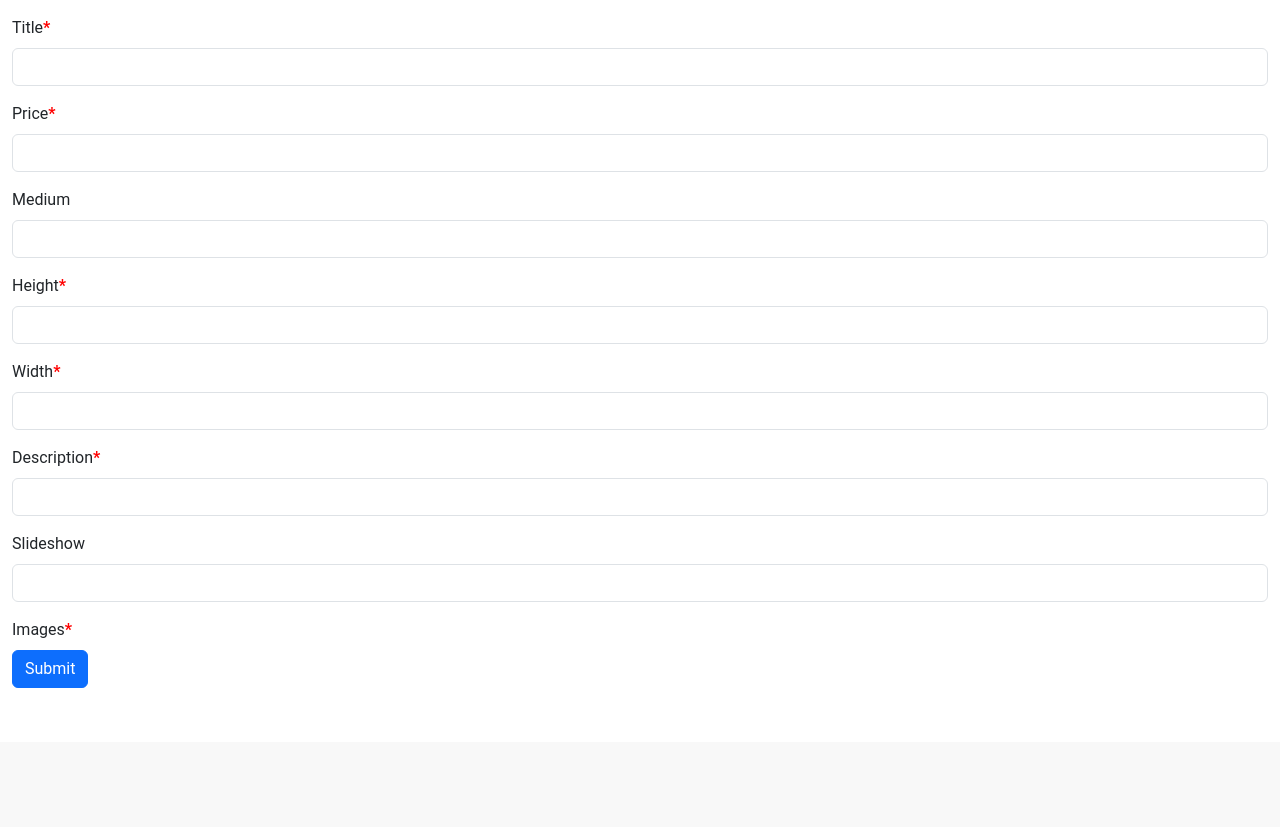
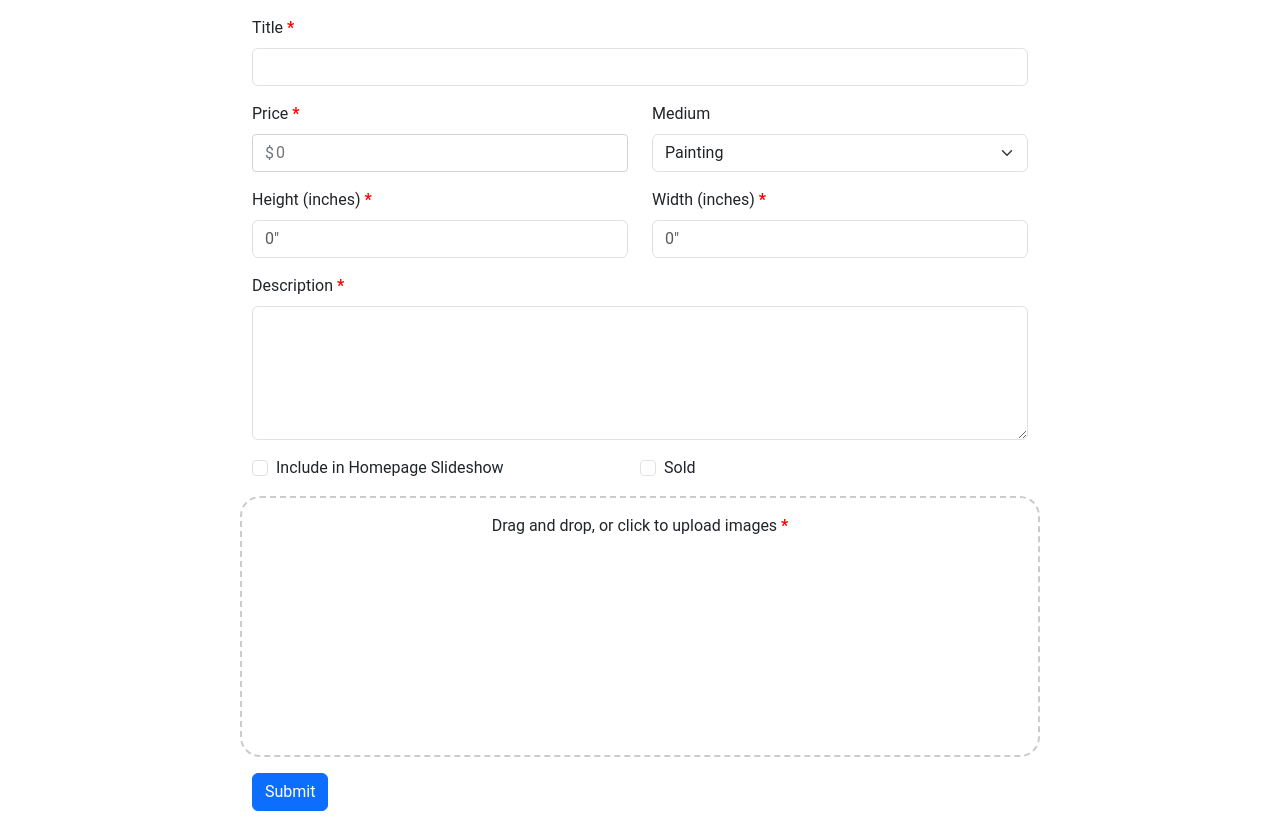
Before and after one commit to jefnic23/ceynic-api, a Flask app: template app/templates/admin/update.html in a window 1280 px wide. Shown: the part 58-885 px from the top of the page. Before the commit the page ends 746 px from the top, so only its background shows below. Run offline with Flask 2, Linux system fonts and the light colour scheme; the template is opened without the code that fills it, so the values that code supplies are empty; some libraries are stand-ins or nearby versions.

Commit message:
drag and reorder dropzone

```diff
--- a/app/static/css/form.css
+++ b/app/static/css/form.css
@@ -39,7 +39,6 @@
     border: 2px dashed #ccc;
     border-radius: 20px;
     font-family: sans-serif;
-    padding-top: 13px;
     padding-bottom: 21px;
 }
 
@@ -88,22 +87,24 @@
 .dz-img {
     border-radius: 21px;
     object-fit: cover;
-    width: 100%;
-    height: 100%;
-    user-drag: none;
-    -webkit-user-drag: none;
+    width: 180px;
+    height: 180px;
     user-select: none;
     -moz-user-select: none;
     -webkit-user-select: none;
-    -ms-user-select: none;
 }
 
 .dropzone-label {
     display: block;
     cursor: pointer;
     text-align: center;
+    margin: 1rem 2rem 1rem 2rem;
 }
 
-/* #images {
+#images {
     display: none;
-} */
+}
+
+.form-check {
+    display: flex;
+}
--- a/app/static/js/form.js
+++ b/app/static/js/form.js
@@ -46,9 +46,7 @@ function previewFile(file) {
         icon.setAttribute('onclick', 'removeImage(this)');
         img.src = reader.result;
         img.id = file.name;
-        img.draggable = false;
         img.className = "dz-img";
-        img.ondragstart = 'return false';
         div.appendChild(icon);
         div.appendChild(img);
         previews.appendChild(div);
@@ -62,6 +60,25 @@ function handleFiles(files) {
             previewFile(f);
         }
     });
+    setImages();
+}
+
+dropzone.addEventListener('drop', handleDrop, false);
+
+function handleDrop(e) {
+    if (e.dataTransfer.files.length > 0) {
+        let files = e.dataTransfer.files;
+        handleFiles(files)
+    }
+}
+
+function removeImage(e) {
+    img_files = img_files.filter(img => img.name !== e.nextElementSibling.id);
+    e.parentNode.remove();
+    setImages();
+}
+
+function setImages() {
     let dt = new DataTransfer();
     img_files.forEach((f) => {
         dt.items.add(f);
@@ -69,17 +86,48 @@ function handleFiles(files) {
     images.files = dt.files;
 }
 
-dropzone.addEventListener('drop', handleDrop, false);
-
-function handleDrop(e) {
-    console.log(e.dataTransfer.files);
-    if (e.dataTransfer.files.length > 0) {
-        let files = e.dataTransfer.files;
-        handleFiles(files)
-    }
+function prefill(files) {
+    [...files].forEach((f) => {
+        createFile(f).then((res) => {
+            if (!img_files.some(img => img.name === res.name)) {
+                uploadFile(res);
+                previewFile(res);
+                setImages();
+            }
+        });
+    });
 }
 
-function removeImage(e) {
-    console.log(e.parentNode);
-    console.log(e.nextElementSibling.id);
+async function createFile(e) {
+    let fname = e.split('/').at(-1);
+    let res = await fetch(e);
+    let data = await res.blob();
+    let metadata = {
+        name: fname,
+        type: 'image/*'
+    };
+    return file = new File([data], fname, metadata);
 }
+
+function mapOrder (array, order, key) {
+    array.sort( function (a, b) {
+      var A = a[key], B = b[key];
+      if (order.indexOf(A) > order.indexOf(B)) {
+        return 1;
+      } else {
+        return -1;
+      }
+    });
+    return array;
+};
+
+Sortable.create(previews, {
+    onEnd: function() {
+        let sorted = [];
+        [...previews.children].forEach((e) => {
+            sorted = [...sorted, e.lastChild.id];
+        });
+        img_files = mapOrder(img_files, sorted, 'name');
+        setImages();
+    }
+});
--- a/app/templates/admin/index.html
+++ b/app/templates/admin/index.html
@@ -2,5 +2,5 @@
 
 {% block app_content %}
     <h1>Welcome</h1>
-    <p>Click the "Product" tag in the navbar at the top to view, edit, and create paintings.</p>
+    <p>Click the "Product" tag in the navbar at the top to create, edit, and delete listings.</p>
 {% endblock %}
--- a/app/templates/admin/product.html
+++ b/app/templates/admin/product.html
@@ -24,8 +24,8 @@
                 {% for row in products %}
                     <tr>
                         <td>
-                            <button type="button" class="btn btn-primary">Edit</button>
-                            <button type="button" class="btn btn-danger">Delete</button>
+                            <a class="btn btn-primary" href="{{ url_for('admin.update', id=row.id) }}">Edit</a>
+                            <a class="btn btn-danger" href="{{ url_for('admin.delete', id=row.id) }}">Delete</a>
                         </td>
                         {% for col in headers %}
                             <td>{{ row[col] }}</td>
--- a/app/templates/admin/update.html
+++ b/app/templates/admin/update.html
@@ -1,49 +1,81 @@
 {% extends 'admin/layout.html' %}
 
-{% block styles %}
+{% block styles%}
     {{ super() }}
-    <link rel="stylesheet" href="https://cdnjs.cloudflare.com/ajax/libs/dropzone/5.9.3/min/dropzone.min.css" integrity="sha512-WvVX1YO12zmsvTpUQV8s7ZU98DnkaAokcciMZJfnNWyNzm7//QRV61t4aEr0WdIa4pe854QHLTV302vH92FSMw==" crossorigin="anonymous" referrerpolicy="no-referrer" />
+    <link rel="stylesheet" href="{{ url_for('static', filename='css/form.css') }}">
+	<script src="https://cdnjs.cloudflare.com/ajax/libs/Sortable/1.15.0/Sortable.min.js" integrity="sha512-Eezs+g9Lq4TCCq0wae01s9PuNWzHYoCMkE97e2qdkYthpI0pzC3UGB03lgEHn2XM85hDOUF6qgqqszs+iXU4UA==" crossorigin="anonymous" referrerpolicy="no-referrer"></script>
 {% endblock %}
 
 {% block app_content %}
-  <form id="dropzone-update" class="dropzone">
-    <div class="mb-3">
-      <label for="title" class="form-label">Title<strong style="color: red">*</strong></label>
-      <input id="title" class="form-control" type="text" value={{ product[title] }}>
+	<div class="container-fluid form-group">
+		<form class="mb-3 form" action="{{ url_for('admin.update', id=listing['id']) }}" enctype="multipart/form-data" method="POST">
+			<div class="mb-3 row">
+				<div class="col">
+					<label for="title" class="form-label">Title <strong style="color: red">*</strong></label>
+					<input id="title" name="title" value="{{ listing['title'] }}" class="form-control" type="text" required />
 				</div>
-    <div class="mb-3">
-      <label for="price" class="form-label">Price<strong style="color: red">*</strong></label>
-      <input id="price" class="form-control" type="text" value={{ product[price] }}>
 			</div>
-    <div class="mb-3">
+			<div class="mb-3 row">
+				<div class="col">
+					<label for="price" class="form-label">Price <strong style="color: red">*</strong></label>
+					<div class="currency">
+						<span>$</span>
+						<input id="price" name="price" value="{{ listing['price'] }}" type="number" min="0" placeholder="0" required />
+					</div>
+				</div>
+				<div class="col">
 					<label for="medium" class="form-label">Medium</label>
-      <input id="medium" class="form-control" type="text" value={{ product[medium] }}>
+					<select id="medium" name="medium" value="{{ listing['medium'] }}" class="form-select">
+						<option>Painting</option>
+						<option>Print</option>
+					</select>
 				</div>
-    <div class="mb-3">
-      <label for="height" class="form-label">Height<strong style="color: red">*</strong></label>
-      <input id="height" class="form-control" type="text" value={{ product[height] }}>
 			</div>
-    <div class="mb-3">
-      <label for="width" class="form-label">Width<strong style="color: red">*</strong></label>
-      <input id="width" class="form-control" type="text" value={{ product[width] }}>
+			<div class="mb-3 row">
+				<div class="col">
+					<label for="height" class="form-label">Height (inches) <strong style="color: red">*</strong></label>
+					<input id="height" name="height" value="{{ listing['height'] }}" class="form-control" type="number" min="0" placeholder='0"' required />
 				</div>
-    <div class="mb-3">
-      <label for="description" class="form-label">Description<strong style="color: red">*</strong></label>
-      <input id="description" class="form-control" type="text" value={{ product[description] }}>
+				<div class="col">
+					<label for="width" class="form-label">Width (inches) <strong style="color: red">*</strong></label>
+					<input id="width" name="width" value="{{ listing['width'] }}" class="form-control" type="number" min="0" placeholder='0"' required />
 				</div>
-    <div class="mb-3">
-      <label for="slideshow" class="form-label">Slideshow</label>
-      <input id="slideshow" class="form-control" type="text" value={{ product[slideshow] }}>
 			</div>
-    <div class="mb-3">
-      <label for="images" class="form-label">Images<strong style="color: red">*</strong></label>
-      <div id="images" class="dropzone-previews">
+			<div class="mb-3 row">
+				<div class="col">
+					<label for="description" class="form-label">Description <strong style="color: red">*</strong></label>
+					<textarea id="description" name="description" class="form-control" rows="5" required>{{ listing['description'] }}</textarea>
+				</div>
+			</div>
+			<div class="mb-3 row form-check">
+				<div class="col">
+					<label for="slideshow" class="form-check-label">Include in Homepage Slideshow</label>
+					<input id="slideshow" name="slideshow" class="form-check-input" type="checkbox" {{ "checked" if listing['slideshow'] }}>
+				</div>
+				<div class="col">
+					<label for="sold" class="form-check-label">Sold</label>
+					<input id="sold" name="sold" class="form-check-input" type="checkbox" {{ "checked" if listing['sold'] }}>
+				</div>
+			</div>
+			<div class="mb-3 row">
+				<div id="dropzone" class="col">
+					<label for="images" class="dropzone-label">
+						Drag and drop, or click to upload images <strong style="color: red">*</strong>
+					</label>
+					<input id="images" name="images" value="" type="file" multiple accept="image/*" onchange="handleFiles(this.files)" autocomplete="off" required />
+					<div id="dz-previews"></div>
+				</div>
 			</div>
 			<button type="submit" class="btn btn-primary">Submit</button>
 		</form>
+	</div>
 {% endblock %}
 
 {% block scripts %}
     {{ super() }}
-    <script src="https://cdnjs.cloudflare.com/ajax/libs/dropzone/5.9.3/min/dropzone.min.js" integrity="sha512-oQq8uth41D+gIH/NJvSJvVB85MFk1eWpMK6glnkg6I7EdMqC1XVkW7RxLheXwmFdG03qScCM7gKS/Cx3FYt7Tg==" crossorigin="anonymous" referrerpolicy="no-referrer"></script>
+    <script src="{{ url_for('static', filename='js/form.js') }}"></script>
+	<script type="text/javascript">
+		const files = {{ files | tojson }};
+		prefill(files);
+	</script>
 {% endblock %}
```
Also changed, not shown: app/admin/routes.py (+20 -7 lines), app/templates/admin/create.html (+10 -15 lines). Lines whose indentation alone changed are shown as unchanged.
